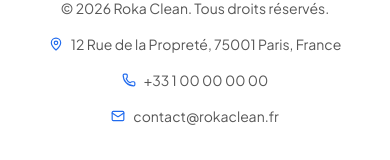
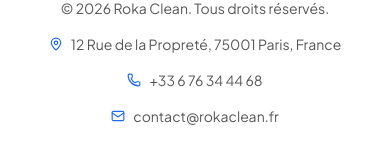
Before and after one commit to mehdibenrabiaa/roka_clean, a Next.js app: page / in a window 390 px wide. Shown: the part 8015-8175 px from the top of the page. Built offline with nearby package versions, Linux system fonts and the light colour scheme.

Commit message:
Update contact phone number site-wide
Replaces the placeholder phone number with the real business number
in the footer, navbar CTA, quote form, and legal pages.

```diff
--- a/src/app/conditions/page.tsx
+++ b/src/app/conditions/page.tsx
@@ -22,7 +22,7 @@
 
 • Siège social : 12 Rue de la Propreté, 75001 Paris, France
 • E-mail : contact@rokaclean.fr
-• Téléphone : +33 1 00 00 00 00
+• Téléphone : +33 6 76 34 44 68
 • Horaires : Lundi – Samedi, 9h00 à 19h30`,
   },
   {
@@ -155,7 +155,7 @@
               <Link href="mailto:contact@rokaclean.fr">Nous écrire</Link>
             </Button>
             <Button asChild size="lg" variant="outline" className="rounded-full font-bold gap-2">
-              <Link href="tel:+33100000000">
+              <Link href="tel:+33676344468">
                 <Phone size={16} /> Nous appeler
               </Link>
             </Button>
--- a/src/app/confidentialite/page.tsx
+++ b/src/app/confidentialite/page.tsx
@@ -103,7 +103,7 @@
     content: `Pour toute question relative à cette politique ou pour exercer vos droits, vous pouvez nous contacter :
 
 • E-mail : contact@rokaclean.fr
-• Téléphone : +33 1 00 00 00 00
+• Téléphone : +33 6 76 34 44 68
 • Adresse : 12 Rue de la Propreté, 75001 Paris, France
 
 Vous avez également le droit d'introduire une réclamation auprès de la CNIL (Commission Nationale de l'Informatique et des Libertés) : www.cnil.fr`,
@@ -165,7 +165,7 @@
               <Link href="mailto:contact@rokaclean.fr">Nous écrire</Link>
             </Button>
             <Button asChild size="lg" variant="outline" className="rounded-full font-bold gap-2">
-              <Link href="tel:+33100000000">
+              <Link href="tel:+33676344468">
                 <Phone size={16} /> Nous appeler
               </Link>
             </Button>
--- a/src/components/Footer.tsx
+++ b/src/components/Footer.tsx
@@ -126,9 +126,9 @@
               <MapPin size={14} className="text-primary shrink-0" />
               12 Rue de la Propreté, 75001 Paris, France
             </span>
-            <Link href="tel:+33100000000" className="flex items-center gap-2 hover:text-primary transition-colors">
+            <Link href="tel:+33676344468" className="flex items-center gap-2 hover:text-primary transition-colors">
               <Phone size={14} className="text-primary shrink-0" />
-              +33 1 00 00 00 00
+              +33 6 76 34 44 68
             </Link>
             <Link href="mailto:contact@rokaclean.fr" className="flex items-center gap-2 hover:text-primary transition-colors">
               <Mail size={14} className="text-primary shrink-0" />
--- a/src/components/Navbar.tsx
+++ b/src/components/Navbar.tsx
@@ -71,9 +71,13 @@
         </ul>
 
         {/* Desktop CTA */}
-        <Button className="hidden md:inline-flex rounded-full" size="default">
-          Contactez-nous
-        </Button>
+        <Link
+          href="tel:+33676344468"
+          className="hidden md:inline-flex items-center gap-2 rounded-full bg-primary text-white text-sm font-semibold px-5 py-2.5 hover:bg-primary/90 transition-colors"
+        >
+          <Phone size={15} />
+          +33 6 76 34 44 68
+        </Link>
 
         {/* Mobile — phone CTA + hamburger */}
         <div className="md:hidden flex items-center gap-2">
--- a/src/components/QuoteForm.tsx
+++ b/src/components/QuoteForm.tsx
@@ -28,7 +28,7 @@
   "Date flexible",
 ]
 
-const PHONE = "+33100000000"
+const PHONE = "+33676344468"
 
 export default function QuoteForm() {
   const [service, setService] = useState("")
```
